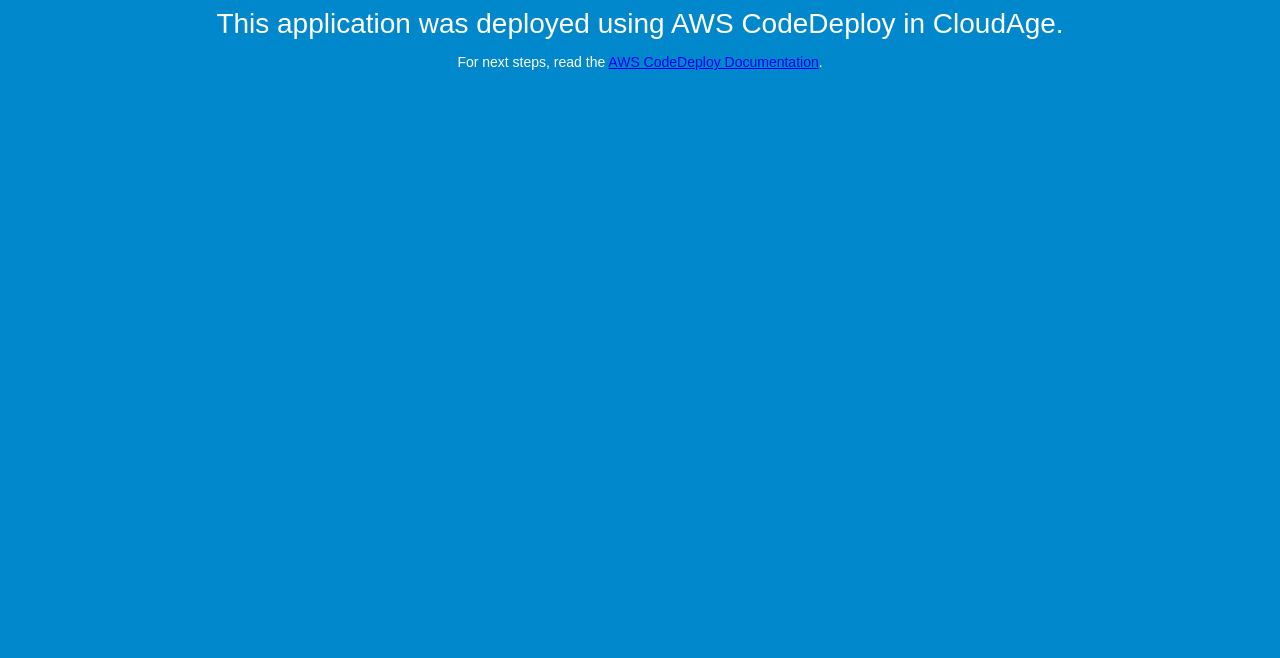
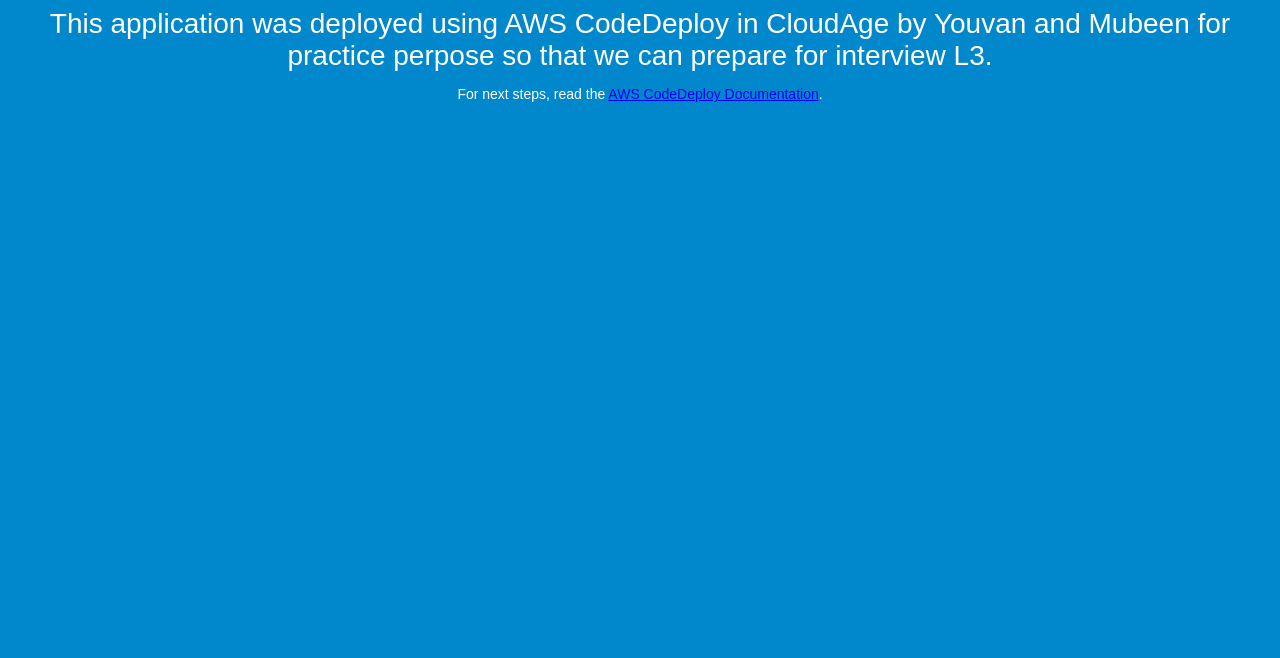
Before and after one commit to youvansr/MyDemoRepo, a plain HTML site: page index.html in a window 1280 px wide. Shown: the part 142-800 px from the top of the page. Drawn offline with Linux system fonts and the light colour scheme.

Commit message:
This is third commit

```diff
--- a/index.html
+++ b/index.html
@@ -27,7 +27,7 @@
 <body>
   <div align="center">
     <h1>Congratulations</h1>
-    <h2>This application was deployed using AWS CodeDeploy in CloudAge.</h2>
+    <h2>This application was deployed using AWS CodeDeploy in CloudAge by Youvan and Mubeen for practice perpose so that we can prepare for interview L3.</h2>
     <p>For next steps, read the <a href="http://aws.amazon.com/documentation/codedeploy">AWS CodeDeploy Documentation</a>.</p>
   </div>
 </body>
```
